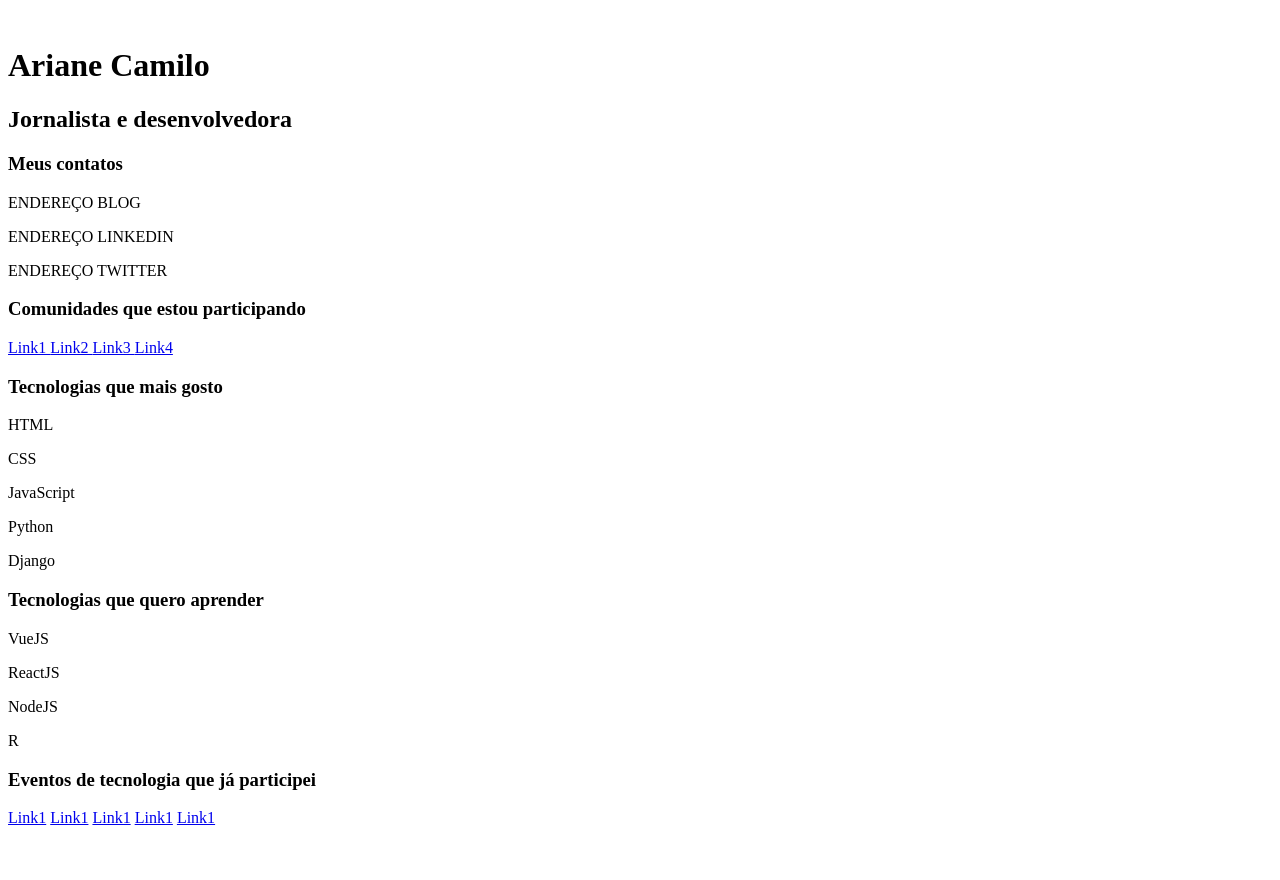
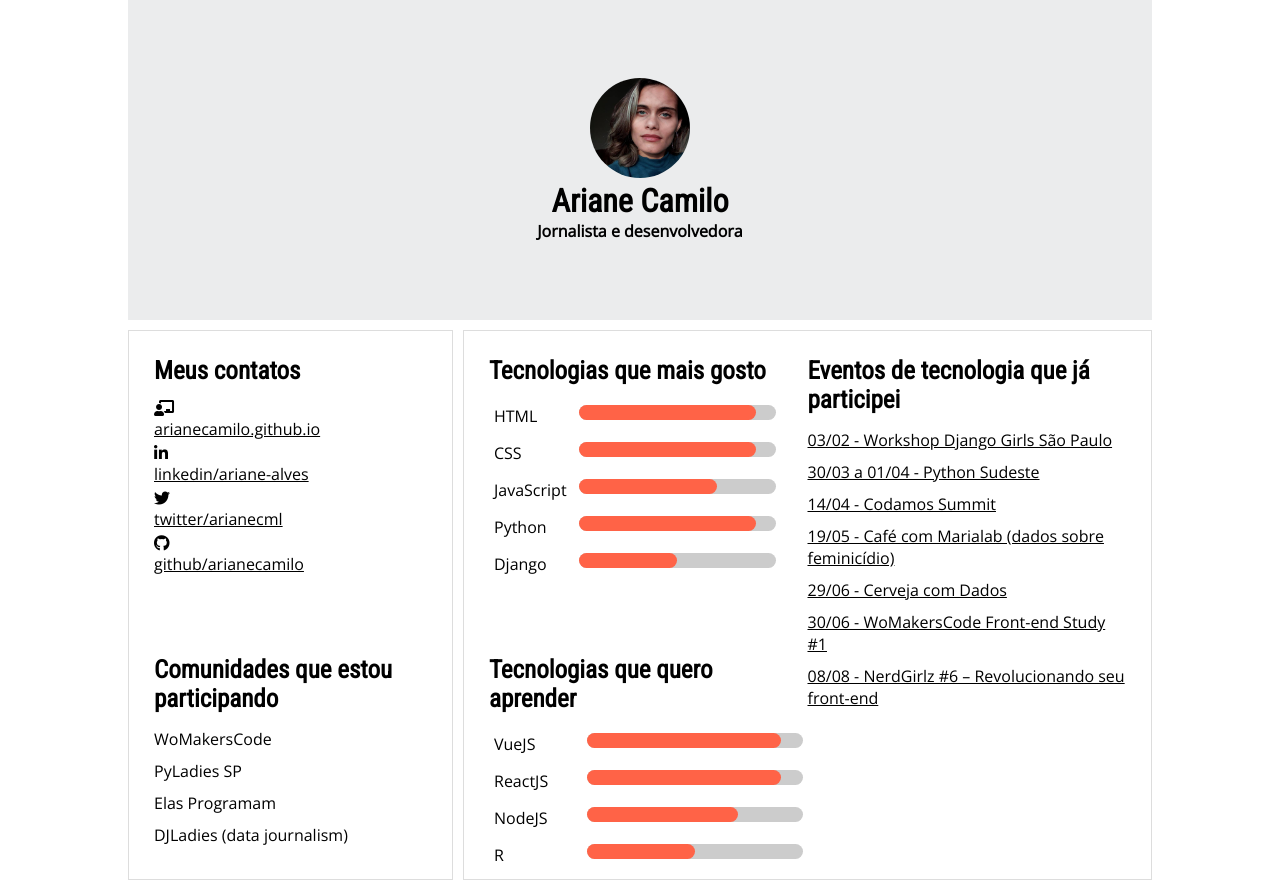
Before and after one commit to ArianeCamilo/desafio-FESG, a plain HTML site: page index.html in a window 1280 px wide. Before the commit the page ends 835 px from the top, so only its background shows below. Drawn offline with nearby package versions, Linux system fonts and the light colour scheme.

Commit message:
estilização

```diff
--- a/index.html
+++ b/index.html
@@ -5,36 +5,42 @@
     <meta http-equiv="X-UA-Compatible" content="IE=edge">
     <title>Page Title</title>
     <meta name="viewport" content="width=device-width, initial-scale=1">
+    <link rel="stylesheet" href="https://use.fontawesome.com/releases/v5.2.0/css/all.css" integrity="sha384-hWVjflwFxL6sNzntih27bfxkr27PmbbK/iSvJ+a4+0owXq79v+lsFkW54bOGbiDQ" crossorigin="anonymous">
     <link rel="stylesheet" type="text/css" media="screen" href="style.css" />
 </head>
 <body>
 
     <div class="container">
         <header>
-            <img src="" alt="">
-            <h1>Ariane Camilo</h1>
-            <h2>Jornalista e desenvolvedora</h2>
+            <div class="header-content">
+                <img src="./img/profile.jpg" alt="">
+                <h1>Ariane Camilo</h1>
+                <h2>Jornalista e desenvolvedora</h2>
+            </div>
         </header>
         <div class="content">
             <div class="div-left">
                 <div class="contatos">
                     <h3>Meus contatos</h3>
-                    <div class="blog-icon"></div>
-                    <p>ENDEREÇO BLOG</p>
-                    <div class="linkedin-icon"></div>
-                    <p>ENDEREÇO LINKEDIN</p>
-                    <div class="twitter-icon"></div>
-                    <p>ENDEREÇO TWITTER</p>
+                    <i class="fas fa-chalkboard-teacher"></i>
+                   <a href="https://arianecamilo.github.io/" target="_blank">arianecamilo.github.io</a>
+                    <i class="fab fa-linkedin-in"></i>
+                    <a href="https://www.linkedin.com/in/ariane-alves/" target="_blank">linkedin/ariane-alves</a>
+                    <i class="fab fa-twitter"></i>
+                    <a href="http://twitter.com/arianecml" target="_blank">twitter/arianecml</a>
+                    <i class="fab fa-github"></i>
+                    <a href="https://github.com/ArianeCamilo" target="_blank">github/arianecamilo</a>
                 </div>
                 <div class="comunidades">
                     <h3>Comunidades que estou participando</h3>
-                    <a href="#">Link1 </a>
-                    <a href="#">Link2 </a>
-                    <a href="#">Link3 </a>
-                    <a href="#">Link4 </a>
+                    <p>WoMakersCode</p>
+                    <p>PyLadies SP </p>
+                    <p>Elas Programam</p>
+                    <p>DJLadies (data journalism)</p>
                 </div>
             </div>
             <div class="div-right">
+                <div class="div-right-tecs">
                 <div class="tecs-atuais">
                     <h3>Tecnologias que mais gosto</h3>
                     <div class="tecs-atuais-conteudo">
@@ -59,13 +65,13 @@
                         <div class="tec4">
                             <p>Python</p>
                             <div class="bar-container">
-                                <div class="bar-value value-60"></div>
+                                <div class="bar-value value-90"></div>
                             </div>
                         </div>
                         <div class="tec5">
                             <p>Django</p>
                             <div class="bar-container">
-                                <div class="bar-value value-30"></div>
+                                <div class="bar-value value-50"></div>
                             </div>
                         </div>
                     </div>
@@ -94,24 +100,25 @@
                             <div class="tec4">
                                 <p>R</p>
                                 <div class="bar-container">
-                                    <div class="bar-value value-60"></div>
+                                    <div class="bar-value value-50"></div>
                                 </div>
                             </div>
                         </div>
                     </div>
-
                 </div>
-                <div class="eventos">
-                    <h3>Eventos de tecnologia que já participei</h3>
-                    <a href="#">Link1</a>
-                    <a href="#">Link1</a>
-                    <a href="#">Link1</a>
-                    <a href="#">Link1</a>
-                    <a href="#">Link1</a>
+                    <div class="eventos">
+                        <h3>Eventos de tecnologia que já participei</h3>
+                        <a href="https://djangogirls.org/saopaulo/">03/02 - Workshop Django Girls São Paulo</a>
+                        <a href="http://2018.pythonsudeste.org/">30/03 a 01/04 - Python Sudeste</a>
+                        <a href="https://www.codamos.club/summit">14/04 - Codamos Summit</a>
+                        <a href="https://www.meetup.com/pt-BR/marialab/events/248542555/">19/05 - Café com Marialab (dados sobre feminicídio)</a>
+                        <a href="https://www.meetup.com/pt-BR/Cerveja-com-Dados/events/251899436/">29/06 - Cerveja com Dados</a>
+                        <a href="https://www.meetup.com/pt-BR/WoMakersCode/events/252004135/">30/06 - WoMakersCode Front-end Study #1</a>
+                        <a href="https://www.meetup.com/pt-BR/Nerdzao/events/252854118/">08/08 - NerdGirlz #6 – Revolucionando seu front-end</a>
+                    </div>
                 </div>
             </div>
         </div>
     </div>
-
 </body>
 </html>
--- a/style.css
+++ b/style.css
@@ -0,0 +1,168 @@
+@import url('https://fonts.googleapis.com/css?family=Open+Sans|Roboto+Condensed');
+
+/* Geral */
+body{
+    margin: 0;
+    padding: 0;
+    border: 0;
+}
+
+.container{
+    margin: auto;
+    max-width: 80%;
+    background: #fff;
+    /* box-shadow: 30px 0px 40px rgba(0,0,0,0.1), -30px 0px 40px rgba(0,0,0,0.1); */
+}
+
+header{
+    background: #ebeced;
+    height: 40vh;
+    text-align: center;
+    align-items: center;
+    justify-content: center;
+    display: flex;
+}
+
+.content{
+    margin-top: 10px;
+    height: 550px;
+    display: flex;
+    justify-content: space-between;
+}
+
+.div-left, .div-right{
+    border: 1px solid #ddd;
+    padding: 25px;
+}
+
+/* Div da esquerda (contatos e comunidades)  */
+.div-left{
+    width: 30%;
+    margin-right: 10px;
+}
+
+.contatos{
+    height: 60%;
+}
+
+.contatos a{
+    display: block;
+    padding-bottom: 5px;
+    font-style: bold;
+}
+
+.comunidades{
+    height: 40%;
+}
+
+.comunidades a, .eventos a{
+    display: block;
+}
+
+/* Div da direita (tecnologias e eventos) */
+.div-right {
+    display: flex;
+    width: 70%;
+    /* background:paleturquoise;  */
+    justify-content: space-between;
+    align-content: space-between;
+}
+
+.div-right-tecs{
+    max-width: 50%;
+    height: 100%;
+    display: flex;
+    flex-wrap: wrap;
+    align-content: space-between;
+
+}
+
+.tec1, .tec2, .tec3, .tec4, .tec5{
+    display: flex;
+    justify-content: space-between;
+    margin: 5px;
+    vertical-align: text-bottom;
+}
+
+.tecs-atuais{
+    height: 60%;
+}
+
+.tecs-futuras{
+    height: 40%;
+}
+
+
+/* Tipografia */
+h1, h2, h3, p, a{
+    padding: 0;
+    margin: 0;
+}
+
+h1{
+    font-family: 'Roboto Condensed', sans-serif;
+    font-size: 2rem;
+    margin-bottom: 0;
+}
+h2{
+    font-family: 'Open Sans', sans-serif;
+    font-size: 1rem;
+}
+
+h3{
+    font-family: 'Roboto Condensed', sans-serif;
+    font-size: 25px;
+    padding: 0 15px 15px 0;
+}
+
+p, a{
+    font-family: 'Open Sans', sans-serif;
+    padding-bottom: 10px;
+}
+
+a{
+    text-decoration: underline;
+    color: #000;
+}
+
+a:hover{
+    color: tomato;
+}
+
+.div-left p, .div-right p{
+    font-size: 1rem;
+}
+
+/* Imagem */
+.header-content img{
+    background-size: cover;
+    height: 100px;
+    width: 100px;
+    border-radius: 50%;
+}
+
+/* Barras de status  */
+.bar-container{
+    width: 70%;
+    height: 15px;
+    background: #ccc;
+    border-radius: 20px;
+}
+
+.bar-value{
+    background: tomato;
+    height: 15px;
+    border-radius: 20px;
+}
+
+.value-90{
+    width: 90%;
+}
+
+.value-70{
+    width: 70%;
+}
+
+.value-50{
+    width: 50%;
+}
```
Also changed, not shown: img/profile.jpg (added).
